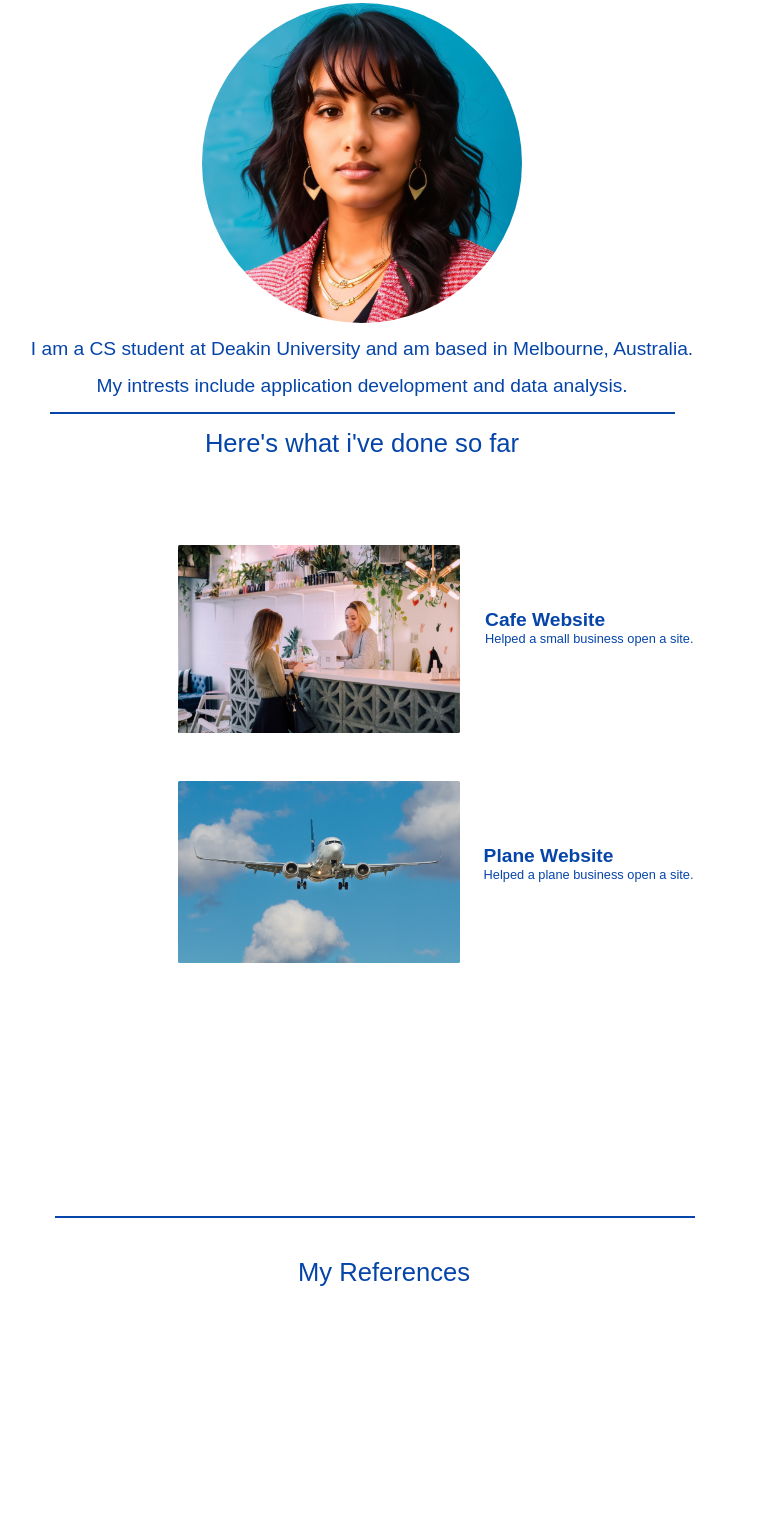
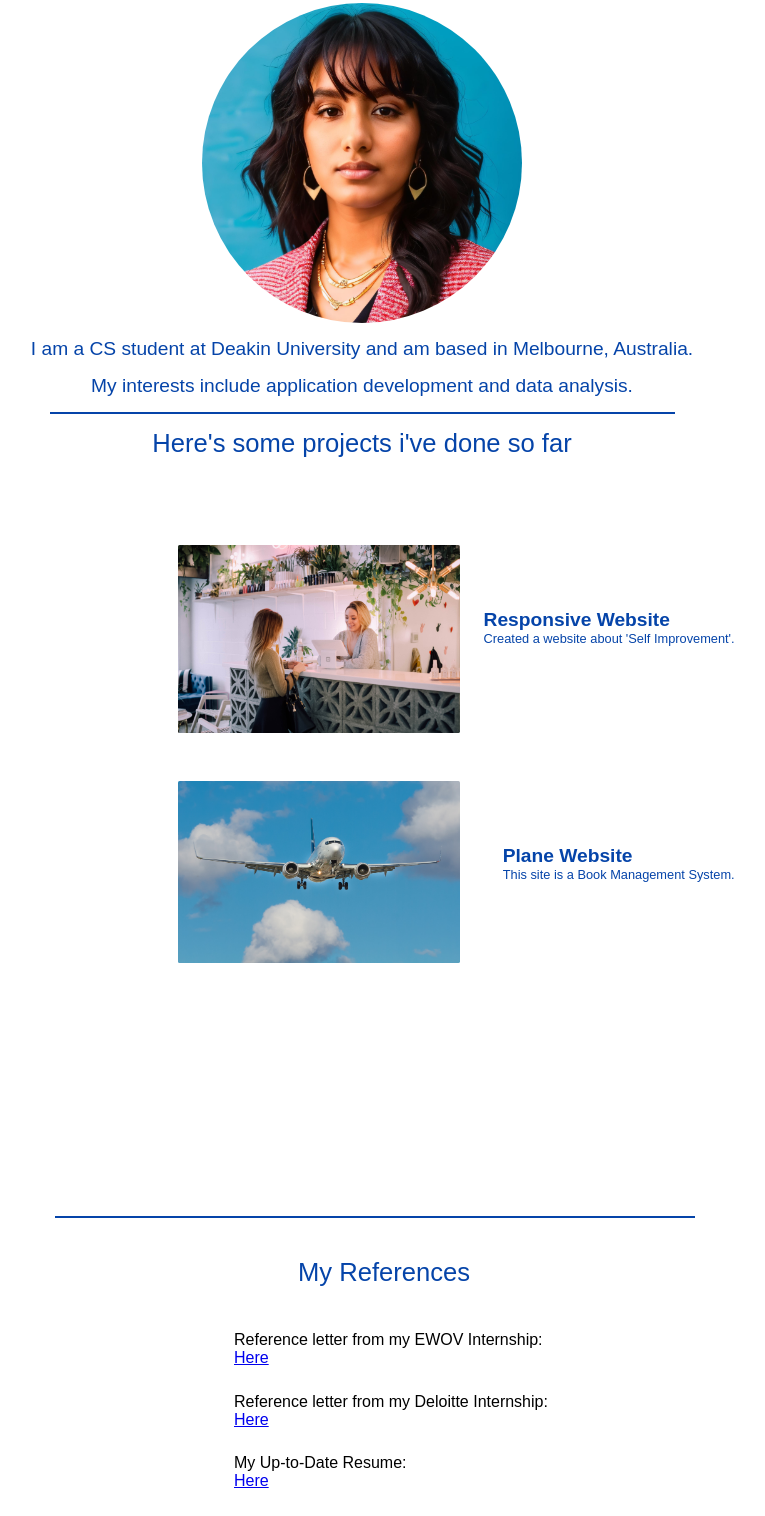
Before and after one commit to prshah101/Blog, a website: page index.html in a window 1280 px wide. Shown: the part 429-1945 px from the top of the page, without its empty margins (278-1043 px from the left). Before the commit the page ends 1716 px from the top, so only its background shows below. Drawn offline with Linux system fonts and the light colour scheme.

Commit message:
Updated Links

```diff
--- a/index.html
+++ b/index.html
@@ -133,10 +133,21 @@
         /* Organising the gallery */
         .gallery{
             position: absolute;
-            top: 283vh;
+            left: 40vw;
+            top: 220vh;
+            align-items: center;
         }
 
-        .gallery-container img {
+        .gallery a {
+            margin-bottom: 2vw; /* add margin after each link */
+            display: block; /* ensure each link is on a new line */
+        }
+
+        /* .gallery a {
+            margin-bottom: 10px;
+        } */
+
+        /* .gallery-container img {
              width: 100%;
         }
         .gallery-container {
@@ -147,7 +158,7 @@
             margin: 0 auto 15px;
             max-width: 400px;
             width: 100%;
-        }
+        } */
 
 
         </style>
@@ -176,24 +187,24 @@
             <p style="font-size: 1.5vw;">I am a CS student at Deakin University and am based in Melbourne, Australia.</p>
         </div>
         <div class = "detail">
-            <p style="font-size: 1.5vw;"> My intrests include application development and data analysis.</p>
+            <p style="font-size: 1.5vw;"> My interests include application development and data analysis.</p>
         </div>
         <div class = "detail"><div class="horizontal-line"></div></div>
-        <div class = "detail"> <p style="font-size: 2vw;">Here's what i've done so far</p> </div>
+        <div class = "detail"> <p style="font-size: 2vw;">Here's some projects i've done so far</p> </div>
 
         <div class = "projects">
             <div class = "project">
                 <img src = "project1.jpg">
                 <div class = "project-details">
-                    <h2 style="font-size: 1.5vw;">Cafe Website</h2>
-                    <p style="font-size: 1vw;"> Helped a small business open a site. </p>
+                    <h2 style="font-size: 1.5vw;">Responsive Website</h2>
+                    <p style="font-size: 1vw;"> Created a website about 'Self Improvement'. </p>
                 </div>
             </div>
             <div class = "project">
                 <img src = "project2.jpg">
                 <div class = "project-details">
                     <h2 style="font-size: 1.5vw;">Plane Website</h2>
-                    <p style="font-size: 1vw;"> Helped a plane business open a site. </p>
+                    <p style="font-size: 1vw;"> This site is a Book Management System. </p>
                 </div>
             </div>
         </div>
@@ -213,6 +224,16 @@
         </section>
     </div> -->
 
-    <!-- <a href="path/to/your/file.pdf" download>Download PDF</a> -->
+
+    <div class="gallery">
+        <p>Reference letter from my EWOV Internship:</p>
+        <a href= "https://www.dropbox.com/scl/fi/7d2yh9pt3pmgxi3cno9r6/ewovref.pdf?rlkey=5jz7zmj93bm3phih3f5u6cg8q&dl=0" download>Here</a>
+
+        <p>Reference letter from my Deloitte Internship:</p>
+        <a href= "https://www.dropbox.com/scl/fi/0xdova9y0iw2e4zu5czqd/deloitteref.pdf?rlkey=k34pceue5ca3xuf25kkndfpex&dl=0" download>Here</a>
+
+        <p>My Up-to-Date Resume:</p>
+        <a href= 'https://www.dropbox.com/scl/fi/2n9my50ttt4m86a0h4wh2/ResumeUpdateCareerCoach.pdf?rlkey=pv1zu6nugxjcl82xmoollfa37&dl=0' download>Here</a>
+    </div>
 </body>
 </html>
```
Also changed, not shown: 4 other files.
